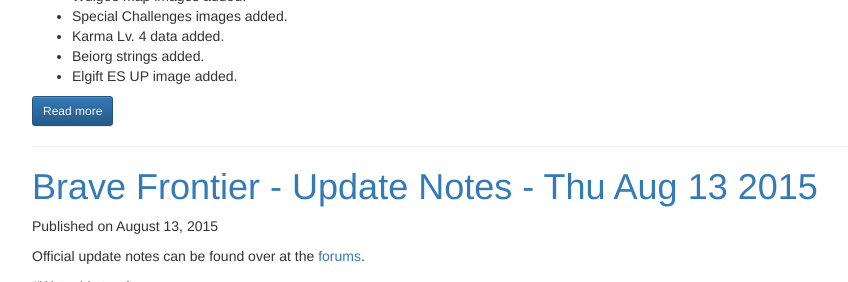
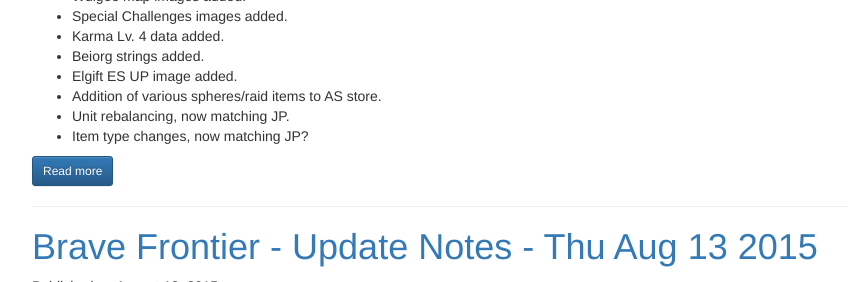
Before and after one commit to Deathmax/deathmax.github.io, a Jekyll site: the page built from index.html, in a window 1280 px wide and 900 px high, scrolled down 1876 px, cut to the strip 172-454 px from the top of the window. Shown: the whole strip, without its empty margins (38-886 px from the left). Built offline with Jekyll 4.4.1, drawn with Linux system fonts in a browser that asks for light colours; nearby versions of some CDN libraries; library files that are not in the unit come from our copies; the list of posts is cut into pages by our own code.

Commit message:
add  update

```diff
--- a/_posts/2015-08-19-brave-frontier---update-notes---wed-aug-19-2015.md
+++ b/_posts/2015-08-19-brave-frontier---update-notes---wed-aug-19-2015.md
@@ -82,3 +82,6 @@
 * Karma Lv. 4 data added.
 * Beiorg strings added.
 * Elgift ES UP image added.
+* Addition of various spheres/raid items to AS store.
+* Unit rebalancing, now matching JP.
+* Item type changes, now matching JP?
```
